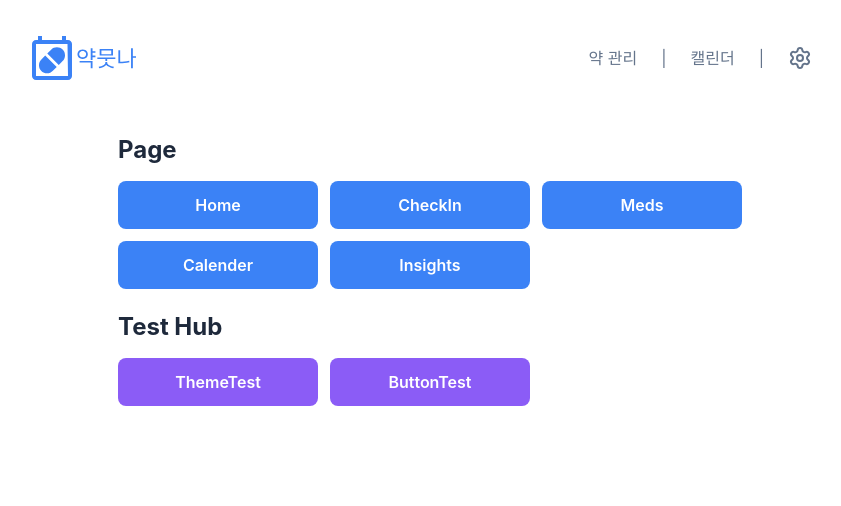
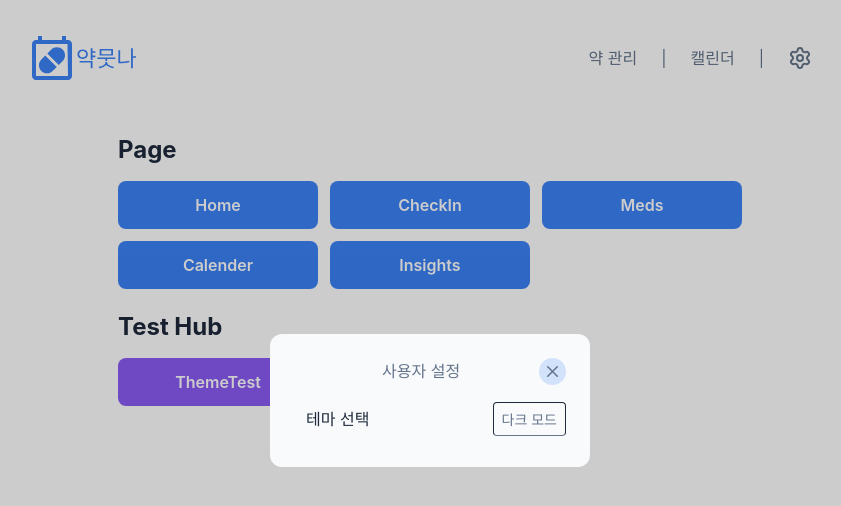
Before and after one commit to wnduddlekd/medicine, a React (Vite) app: page /test in a window 1280 px wide. Both pictures are taken after a click on the button 1010 px from the left and 58 px from the top of the page. Shown: the top 506 px of the page, without its empty margins (210-1051 px from the left). Built offline with nearby package versions, Linux system fonts and the light colour scheme; a web font is replaced by a local one.

Commit message:
[FEAT] 다크모드 토글 버튼 구현 (#30)
* docs: 템플릿에 closes 추가

* feat: 사용자 설정에 테마 선택 토글 버튼 구현(#20)

```diff
--- a/src/components/commons/Header.jsx
+++ b/src/components/commons/Header.jsx
@@ -1,11 +1,24 @@
 import logo from '@/assets/images/main-logo.svg';
 import { Link } from 'react-router-dom';
-import { ROUTES } from '../../constants/routes';
-import { Settings } from 'lucide-react';
+import { ROUTES } from '@/constants/routes';
+import { Settings, X } from 'lucide-react';
+import { useEffect, useState } from 'react';
 
 export default function Header() {
+  const [open, setOpen] = useState(false);
+  const [theme, setTheme] = useState('pillLight');
+
+  const toggleTheme = () => {
+    setTheme((prev) => (prev === 'pillLight' ? 'pillDark' : 'pillLight'));
+  };
+
+  useEffect(() => {
+    document.documentElement.setAttribute('data-theme', theme);
+  }, [theme]);
+
   const btnStyle =
     'px-4 py-2 rounded-full transition-all duration-300 hover:text-primary hover:bg-primary/10';
+
   return (
     <div className="flex justify-between items-center w-full max-w-205 px-3 py-4">
       <Link to={ROUTES.HOME}>
@@ -20,9 +33,44 @@ export default function Header() {
           <div className={btnStyle}>캘린더</div>
         </Link>
         |
-        <button className={`cursor-pointer ${btnStyle}`}>
+        <button
+          className={`cursor-pointer ${btnStyle}`}
+          onClick={() => setOpen((prev) => !prev)}
+        >
           <Settings className="transition-all duration-500 hover:rotate-180" />
         </button>
+        {open && (
+          <div
+            className="fixed inset-0 bg-black/20 flex items-center justify-center z-50"
+            onClick={() => setOpen(false)}
+          >
+            <div
+              className="bg-base-200 p-6 rounded-xl min-w-80"
+              onClick={(e) => e.stopPropagation()}
+            >
+              <div className="flex items-center justify-between ml-22 mb-2.5">
+                <p>사용자 설정</p>
+                <button
+                  className="p-1 bg-primary/20 hover:bg-primary/40 text-neutral rounded-full"
+                  onClick={() => setOpen(false)}
+                >
+                  <X size={19} />
+                </button>
+              </div>
+              <div className="flex items-center justify-between text-base-content">
+                <p className="p-3">테마 선택</p>
+                <button
+                  onClick={toggleTheme}
+                  className="p-1 px-2 border border-b-neutral rounded hover:bg-base-100"
+                >
+                  <small>
+                    {theme === 'pillDark' ? '라이트 모드' : '다크 모드'}
+                  </small>
+                </button>
+              </div>
+            </div>
+          </div>
+        )}
       </nav>
     </div>
   );
```
